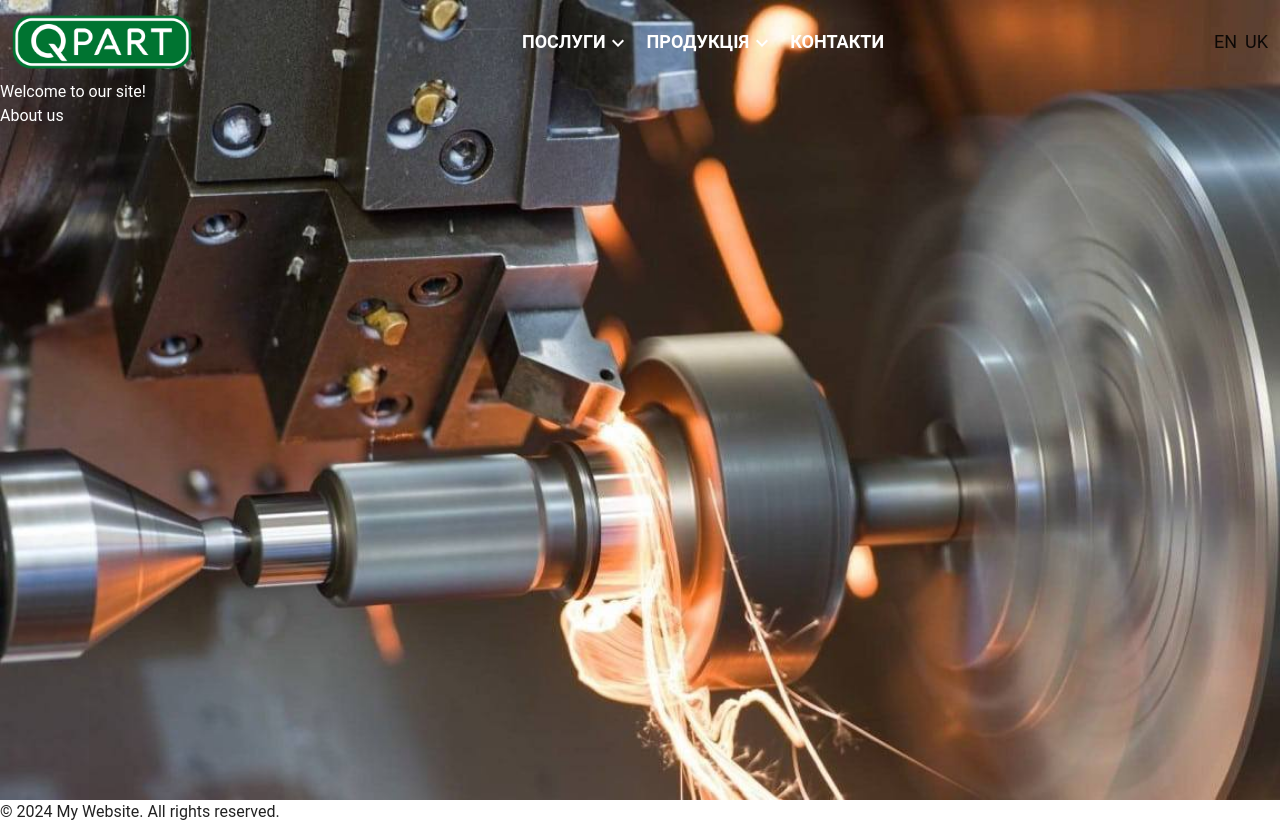
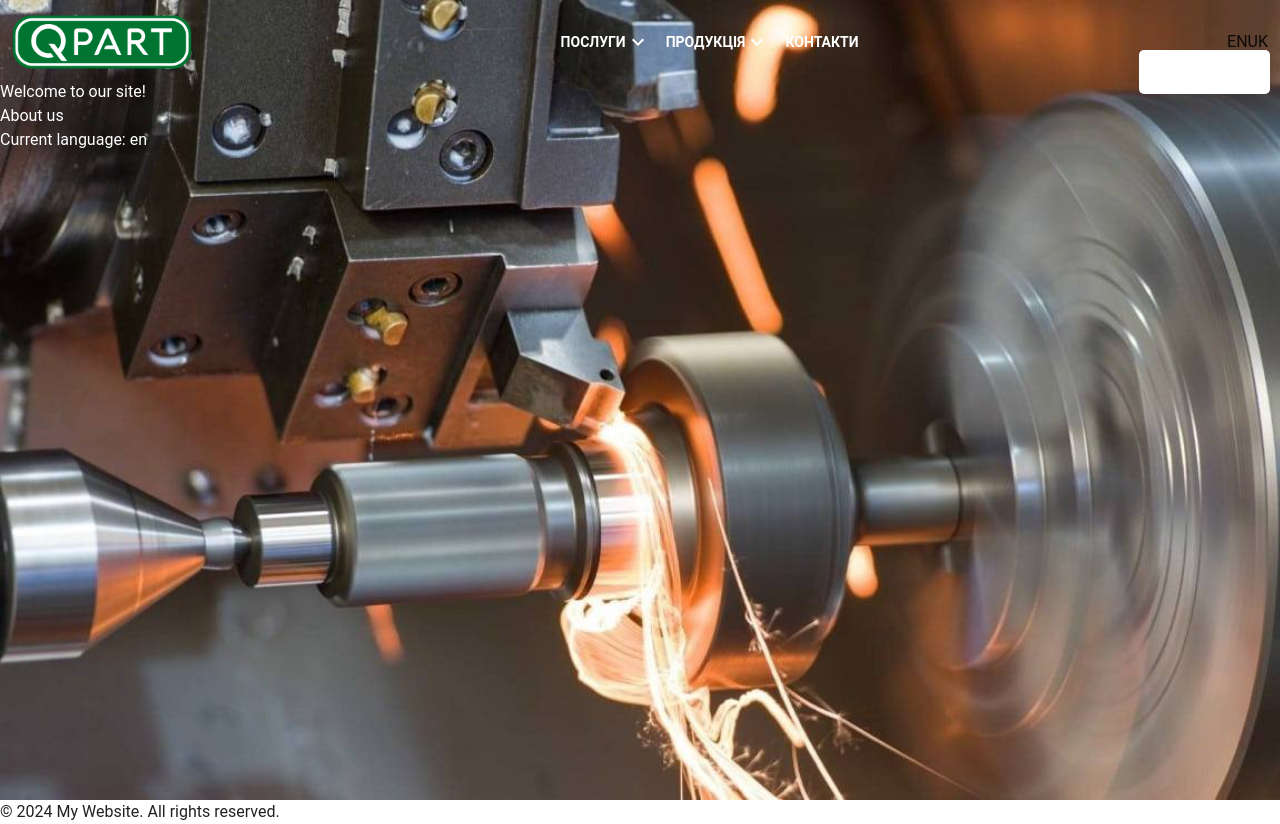
Before and after one commit to ixaker/siteNextLocale, a Next.js app: page /en in a window 1280 px wide. Built offline with nearby package versions, Linux system fonts and the light colour scheme.

Commit message:
refactor to major version

```diff
--- a/src/components/header/ui/LanguageSwitcher.tsx
+++ b/src/components/header/ui/LanguageSwitcher.tsx
@@ -1,24 +1,19 @@
-import { useLanguage } from '../../../context/LanguageContext';
+import { useRouter } from 'next/router';
 
 const LanguageSwitcher = () => {
-  const { lang, setLang } = useLanguage();
+  const router = useRouter();
+  const { asPath } = router; // Получаем текущий путь
+
+  const switchLanguage = (newLang: string) => {
+    // Обновляем текущий маршрут, заменяя язык
+    const newPath = asPath.replace(/^\/[a-z]{2}/, `/${newLang}`); // Заменяем текущий язык в URL
+    router.push(newPath);
+  };
 
   return (
-    <div className="flex gap-2">
-      <button
-        className="xs:text-xs sm:text-sm md:text-md lg:text-lg"
-        onClick={() => setLang('en')}
-        disabled={lang === 'en'}
-      >
-        EN
-      </button>
-      <button
-        className="xs:text-xs sm:text-sm md:text-md lg:text-lg"
-        onClick={() => setLang('uk')}
-        disabled={lang === 'uk'}
-      >
-        UK
-      </button>
+    <div>
+      <button onClick={() => switchLanguage('en')}>EN</button>
+      <button onClick={() => switchLanguage('uk')}>UK</button>
     </div>
   );
 };
--- a/src/components/header/ui/Menu.tsx
+++ b/src/components/header/ui/Menu.tsx
@@ -38,12 +38,6 @@ const menuItems = [
 const buttonStyles = {
   textTransform: 'uppercase',
   fontWeight: 'bold',
-  fontSize: {
-    xs: '10px',
-    sm: '15px',
-    md: '18px',
-    lg: '18px',
-  },
 };
 
 const MenuComponent: React.FC = () => {
@@ -107,10 +101,7 @@ const MenuComponent: React.FC = () => {
       }}
     >
       {menuItems.map((item) => (
-        <Box
-          key={item.title}
-          sx={{ position: 'relative', display: 'flex', alignItems: 'center' }}
-        >
+        <Box key={item.title} sx={{ position: 'relative' }}>
           {item.subMenu ? (
             <>
               <Button
@@ -118,18 +109,7 @@ const MenuComponent: React.FC = () => {
                 sx={buttonStyles}
               >
                 {item.title}
-                <Box
-                  sx={{
-                    width: {
-                      xs: '15px',
-                      sm: '20px',
-                      md: '25px',
-                      lg: '25px',
-                    },
-                  }}
-                >
-                  <KeyboardArrowDownIcon />
-                </Box>
+                <KeyboardArrowDownIcon />
               </Button>
 
               {/* Всплывающее меню */}
--- a/src/context/LanguageContext.tsx
+++ /dev/null
@@ -1,59 +0,0 @@
-import React, { createContext, useContext, useEffect, useState } from 'react';
-
-// Импорт переводов напрямую
-import enTranslations from '../../locales/en.json';
-import ukTranslations from '../../locales/uk.json';
-
-type Translations = { [key: string]: string };
-
-type LanguageContextType = {
-  translations: Translations;
-  lang: string;
-  setLang: (lang: string) => void;
-};
-
-const LanguageContext = createContext<LanguageContextType | undefined>(
-  undefined
-);
-
-// const supportedLanguages = ['en', 'uk'];
-const defaultLanguage = 'en';
-
-export const LanguageProvider: React.FC<{ children: React.ReactNode }> = ({
-  children,
-}) => {
-  const [lang, setLang] = useState(defaultLanguage);
-  const [translations, setTranslations] =
-    useState<Translations>(enTranslations); // По умолчанию English
-
-  useEffect(() => {
-    // Загрузка переводов при смене языка
-    const loadTranslations = () => {
-      switch (lang) {
-        case 'uk':
-          setTranslations(ukTranslations);
-          break;
-        case 'en':
-        default:
-          setTranslations(enTranslations);
-          break;
-      }
-    };
-
-    loadTranslations();
-  }, [lang]);
-
-  return (
-    <LanguageContext.Provider value={{ translations, lang, setLang }}>
-      {children}
-    </LanguageContext.Provider>
-  );
-};
-
-export const useLanguage = () => {
-  const context = useContext(LanguageContext);
-  if (!context) {
-    throw new Error('useLanguage must be used within a LanguageProvider');
-  }
-  return context;
-};
--- a/src/pages/[lang]/contact.tsx
+++ b/src/pages/[lang]/contact.tsx
@@ -1,11 +1,19 @@
-import { useLanguage } from '../../context/LanguageContext';
+'use client';
 
-const Contact: React.FC = () => {
-  const { translations } = useLanguage();
+import { GetStaticPaths, GetStaticProps } from 'next';
+import fs from 'fs';
+import path from 'path';
 
+type Props = {
+  translations: { [key: string]: string };
+  lang: string;
+};
+
+const Contact: React.FC<Props> = ({ translations }) => {
   return (
     <>
-      <h1>{translations['title']}</h1>
+      <h1>{translations.welcome}</h1>
+      <h1>{translations.title}</h1>
       <p>{translations['description']}</p>
       <ul>
         <li>
@@ -23,4 +31,31 @@ const Contact: React.FC = () => {
   );
 };
 
+export const getStaticPaths: GetStaticPaths = async () => {
+  const languages = ['en', 'uk'];
+
+  // Генерируем пути для каждого языка
+  const paths = languages.map((lang) => ({
+    params: { lang },
+  }));
+
+  return {
+    paths,
+    fallback: false, // Страницы для других языков не генерируются
+  };
+};
+
+export const getStaticProps: GetStaticProps = async ({ params }) => {
+  const lang = params?.lang || 'en';
+  const translationsPath = path.join(process.cwd(), 'locales', `${lang}.json`);
+  const translations = JSON.parse(fs.readFileSync(translationsPath, 'utf8'));
+
+  return {
+    props: {
+      translations,
+      lang,
+    },
+  };
+};
+
 export default Contact;
--- a/src/pages/[lang]/index.tsx
+++ b/src/pages/[lang]/index.tsx
@@ -1,14 +1,45 @@
-import { useLanguage } from '../../context/LanguageContext';
+import { GetStaticPaths, GetStaticProps } from 'next';
+import fs from 'fs';
+import path from 'path';
 
-const Home: React.FC = () => {
-  const { translations } = useLanguage();
+type Props = {
+  translations: { [key: string]: string };
+  lang: string;
+};
 
+const Home = ({ translations, lang }: Props) => {
   return (
     <div>
       <h1>{translations.welcome}</h1>
       <p>{translations.about}</p>
+      <p>Current language: {lang}</p>
     </div>
   );
 };
 
+export const getStaticPaths: GetStaticPaths = async () => {
+  const languages = ['en', 'uk'];
+  const paths = languages.flatMap((lang) => [
+    { params: { lang } },
+    { params: { lang, slug: 'contact' } },
+  ]);
+
+  return { paths, fallback: false };
+};
+
+export const getStaticProps: GetStaticProps = async ({ params }) => {
+  const { lang } = params as { lang: string };
+
+  // Читаем переводы из файлов JSON
+  const translationsPath = path.join(process.cwd(), 'locales', `${lang}.json`);
+  const translations = JSON.parse(fs.readFileSync(translationsPath, 'utf8'));
+
+  return {
+    props: {
+      translations,
+      lang,
+    },
+  };
+};
+
 export default Home;
--- a/src/pages/_app.tsx
+++ b/src/pages/_app.tsx
@@ -1,6 +1,5 @@
 import '../styles/globals.scss'; // Подключение глобальных стилей
 import type { AppProps } from 'next/app';
-import { LanguageProvider } from '../context/LanguageContext';
 import Layout from '../components/Layout';
 import { ThemeProvider, CssBaseline, useMediaQuery } from '@mui/material';
 import { useState, useEffect, useMemo } from 'react';
@@ -34,13 +33,12 @@ function MyApp({ Component, pageProps }: AppProps) {
   return (
     <ThemeProvider theme={theme}>
       <CssBaseline /> {/* Базовые стили MUI */}
-      <LanguageProvider>
       <Layout>
-          {/* <button
+        <button
           onClick={toggleTheme}
           style={{
             position: 'fixed',
-              top: '10px',
+            top: '50px',
             right: '10px',
             padding: '10px 15px',
             background: theme.palette.primary.main,
@@ -51,10 +49,9 @@ function MyApp({ Component, pageProps }: AppProps) {
           }}
         >
           Toggle Theme
-          </button> */}
+        </button>
         <Component {...pageProps} />
       </Layout>
-      </LanguageProvider>
     </ThemeProvider>
   );
 }
```
Lines whose indentation alone changed are shown as unchanged.
